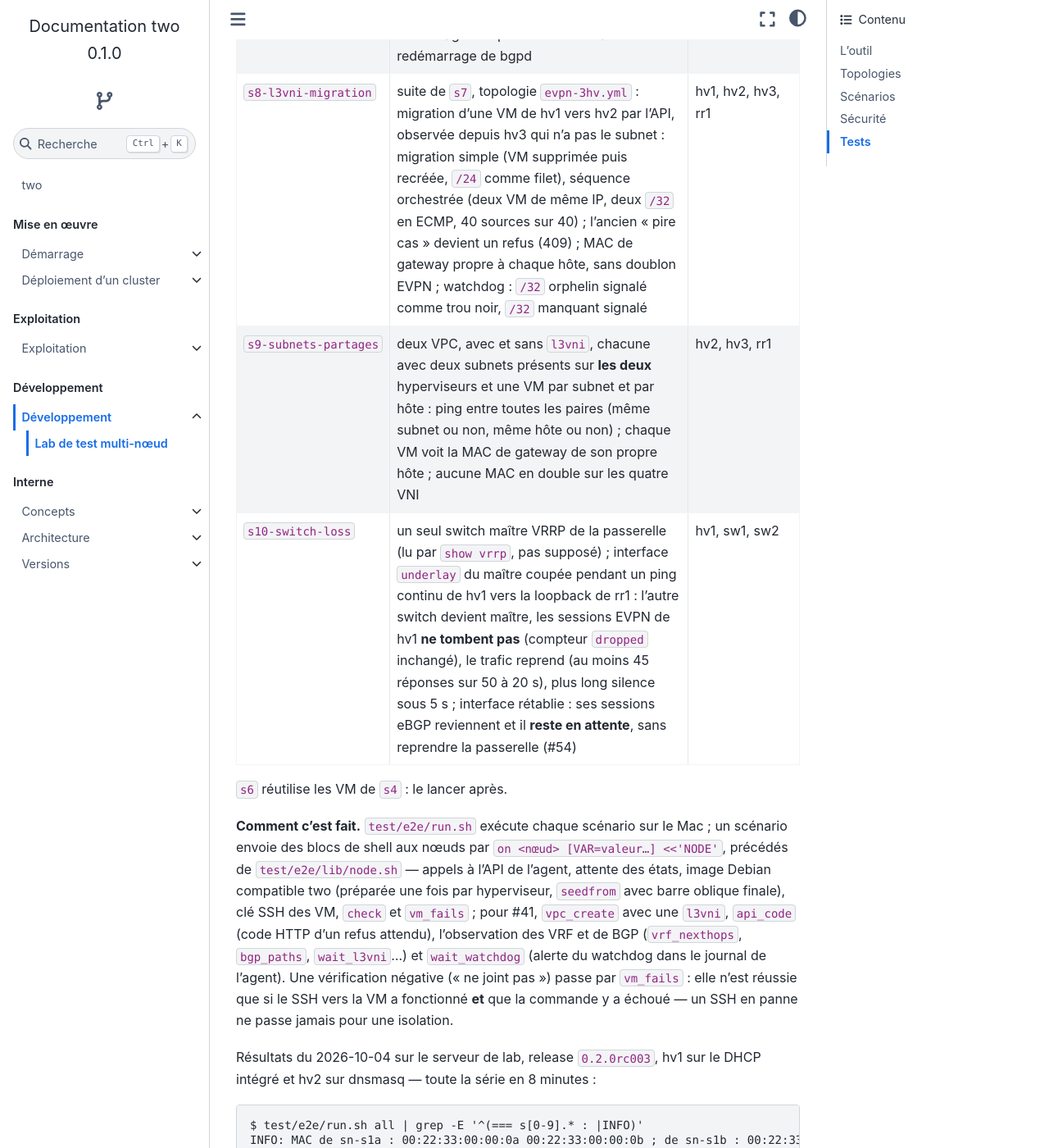
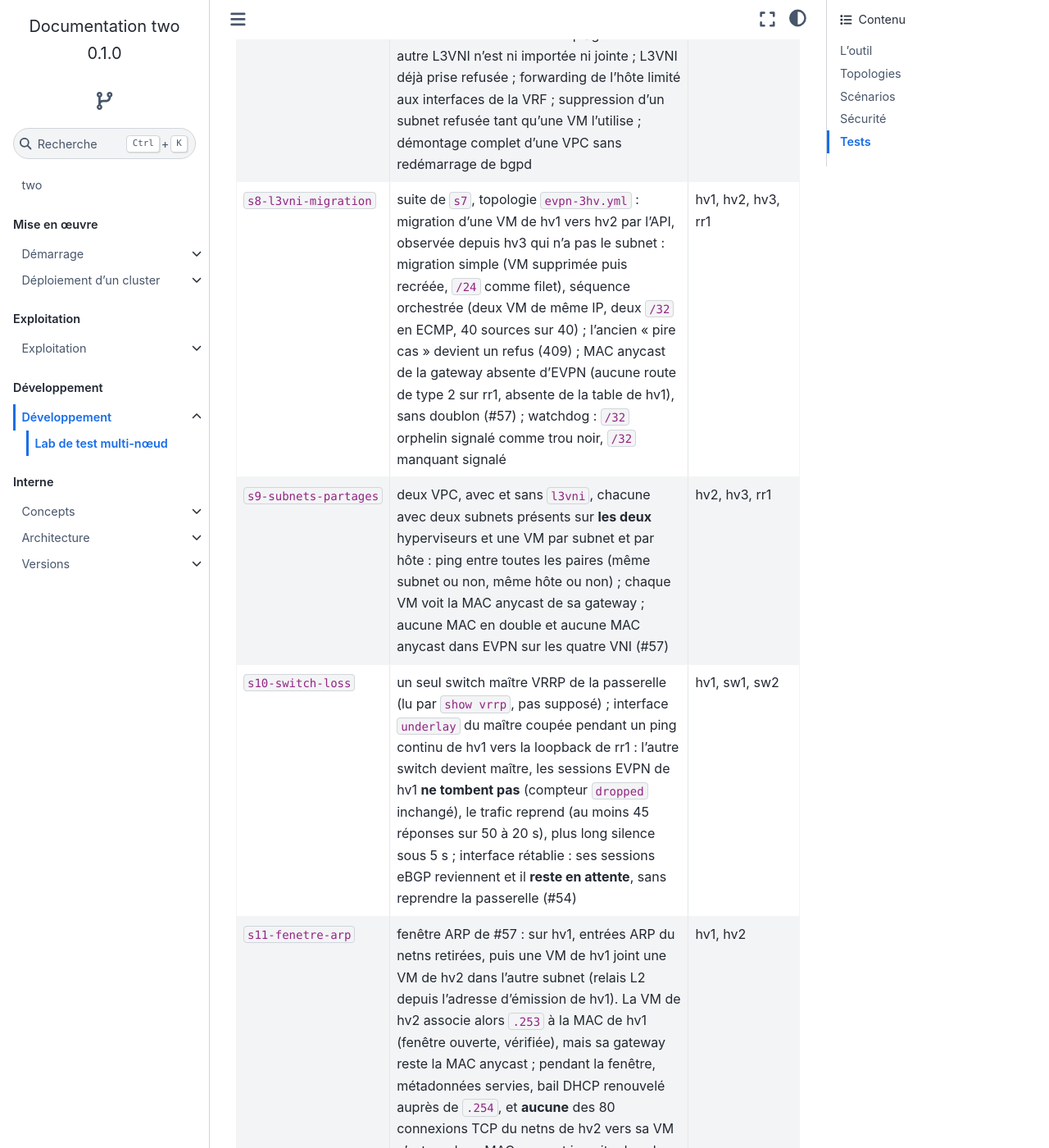
Before and after one commit to GnomeZworc/two-mirror, a Sphinx documentation site: the page built from docs/developpement/lab.rst, in a window 1280 px wide and 1400 px high, scrolled down 6478 px. Shown: the whole window at 82% size. Built offline with Sphinx 7.4.7 and the Sphinx Book theme 1.1.4, drawn with Linux system fonts in a browser that asks for light colours; some of the changed text lies outside the part shown.

Commit message:
f-57: e2e: gateway calculée dans les scénarios, MAC anycast hors EVPN, scénario s11 de la fenêtre ARP #57
Signed-off-by: GnomeZworc <nicolas.boufidjeline@g3e.fr>

```diff
--- a/docs/developpement/lab.rst
+++ b/docs/developpement/lab.rst
@@ -217,12 +217,14 @@
      - backend DHCP ``two``, une VPC et deux subnets : chaque VM reçoit l'adresse de **son**
        subnet, démarrée seule ou en même temps qu'une autre ; le bail est tenu par
        systemd-networkd ; route par défaut, route vers la VPC et ``/32`` vers les métadonnées
-       via ``interface_ip`` ; l'état de chaque serveur DHCP ne connaît que les MAC de son subnet
-       (#46)
+       via la gateway calculée (``.254``) ; l'état de chaque serveur DHCP ne connaît que les MAC de
+       son subnet (#46)
      - hv1
    * - ``s2-gateway``
-     - route par défaut via ``interface_ip``, ou via ``gateway`` avec ``default_route`` ; route
-       vers la VPC toujours via ``interface_ip`` ; même résultat après recréation du subnet (#31)
+     - gateway (``.254``) et adresse d'émission (``.253``) calculées par l'agent, refusées pour
+       une VM ; ``interface_ip`` refusé sur un subnet ``vxlan`` (#57) ; route par défaut via la
+       gateway, ou via ``gateway`` avec ``default_route`` ; route vers la VPC toujours via la
+       gateway du subnet ; macvlan retiré à la suppression, même résultat après recréation (#31)
      - hv1
    * - ``s3-isolation-local``
      - deux VPC sur le même hyperviseur ne se joignent pas, en ICMP comme en TCP ; chaque VM
@@ -257,15 +259,16 @@
      - suite de ``s7``, topologie ``evpn-3hv.yml`` : migration d'une VM de hv1 vers hv2 par l'API,
        observée depuis hv3 qui n'a pas le subnet : migration simple (VM supprimée puis recréée,
        ``/24`` comme filet), séquence orchestrée (deux VM de même IP, deux ``/32`` en ECMP, 40
-       sources sur 40) ; l'ancien « pire cas » devient un refus (409) ; MAC de gateway propre à
-       chaque hôte, sans doublon EVPN ; watchdog : ``/32`` orphelin signalé comme trou noir, ``/32`` manquant
+       sources sur 40) ; l'ancien « pire cas » devient un refus (409) ; MAC anycast de la gateway
+       absente d'EVPN (aucune route de type 2 sur rr1, absente de la table de hv1), sans doublon
+       (#57) ; watchdog : ``/32`` orphelin signalé comme trou noir, ``/32`` manquant
        signalé
      - hv1, hv2, hv3, rr1
    * - ``s9-subnets-partages``
      - deux VPC, avec et sans ``l3vni``, chacune avec deux subnets présents sur **les deux**
        hyperviseurs et une VM par subnet et par hôte : ping entre toutes les paires (même subnet ou
-       non, même hôte ou non) ; chaque VM voit la MAC de gateway de son propre hôte ; aucune MAC en
-       double sur les quatre VNI
+       non, même hôte ou non) ; chaque VM voit la MAC anycast de sa gateway ; aucune MAC en
+       double et aucune MAC anycast dans EVPN sur les quatre VNI (#57)
      - hv2, hv3, rr1
    * - ``s10-switch-loss``
      - un seul switch maître VRRP de la passerelle (lu par ``show vrrp``, pas supposé) ; interface
@@ -275,6 +278,14 @@
        silence sous 5 s ; interface rétablie : ses sessions eBGP reviennent et il **reste en
        attente**, sans reprendre la passerelle (#54)
      - hv1, sw1, sw2
+   * - ``s11-fenetre-arp``
+     - fenêtre ARP de #57 : sur hv1, entrées ARP du netns retirées, puis une VM de hv1 joint une VM
+       de hv2 dans l'autre subnet (relais L2 depuis l'adresse d'émission de hv1). La VM de hv2
+       associe alors ``.253`` à la MAC de hv1 (fenêtre ouverte, vérifiée), mais sa gateway reste
+       la MAC anycast ; pendant la fenêtre, métadonnées servies, bail DHCP renouvelé auprès de
+       ``.254``, et **aucune** des 80 connexions TCP du netns de hv2 vers sa VM n'est perdue ; MAC
+       anycast inscrite dans la FDB du bridge du netns
+     - hv1, hv2
 
 ``s6`` réutilise les VM de ``s4`` : le lancer après.
 
```
Also changed, not shown: 11 other files.
